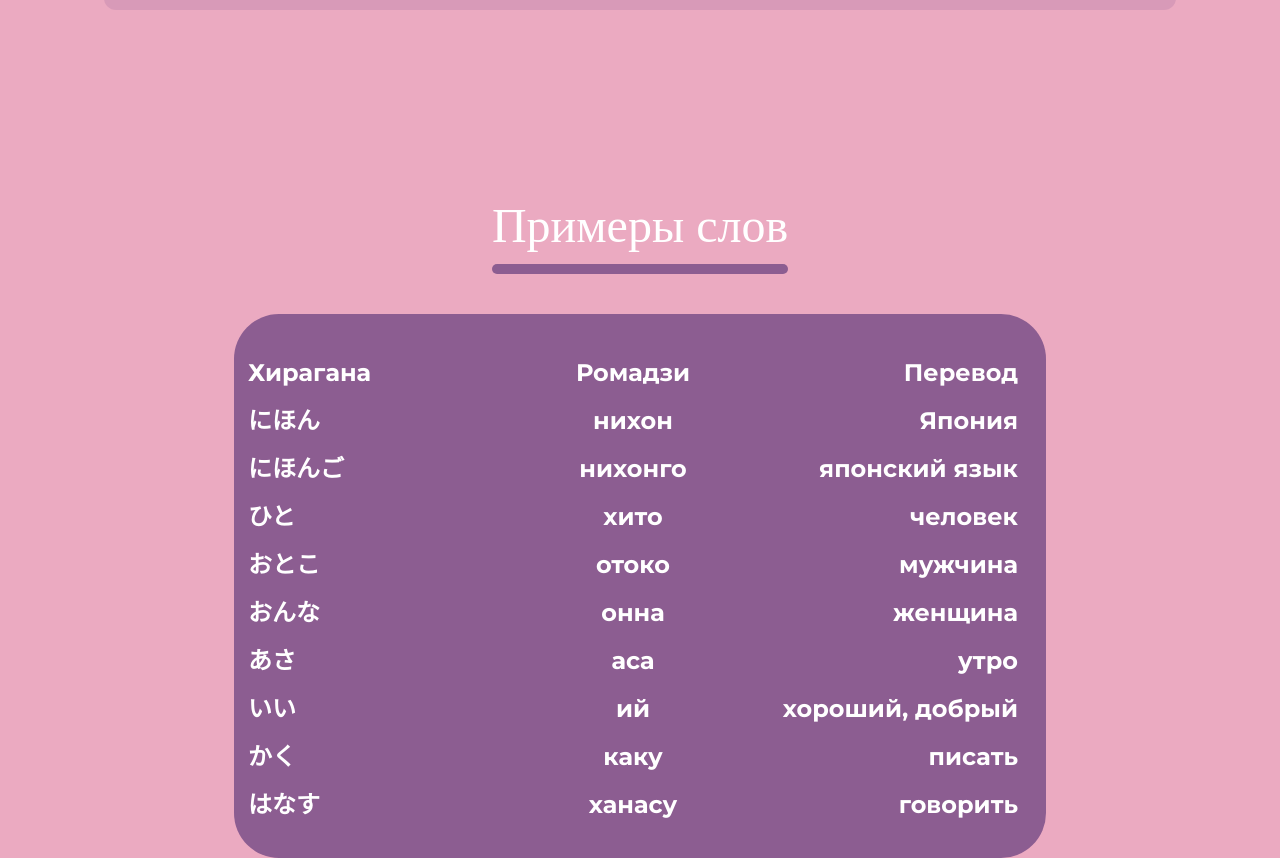
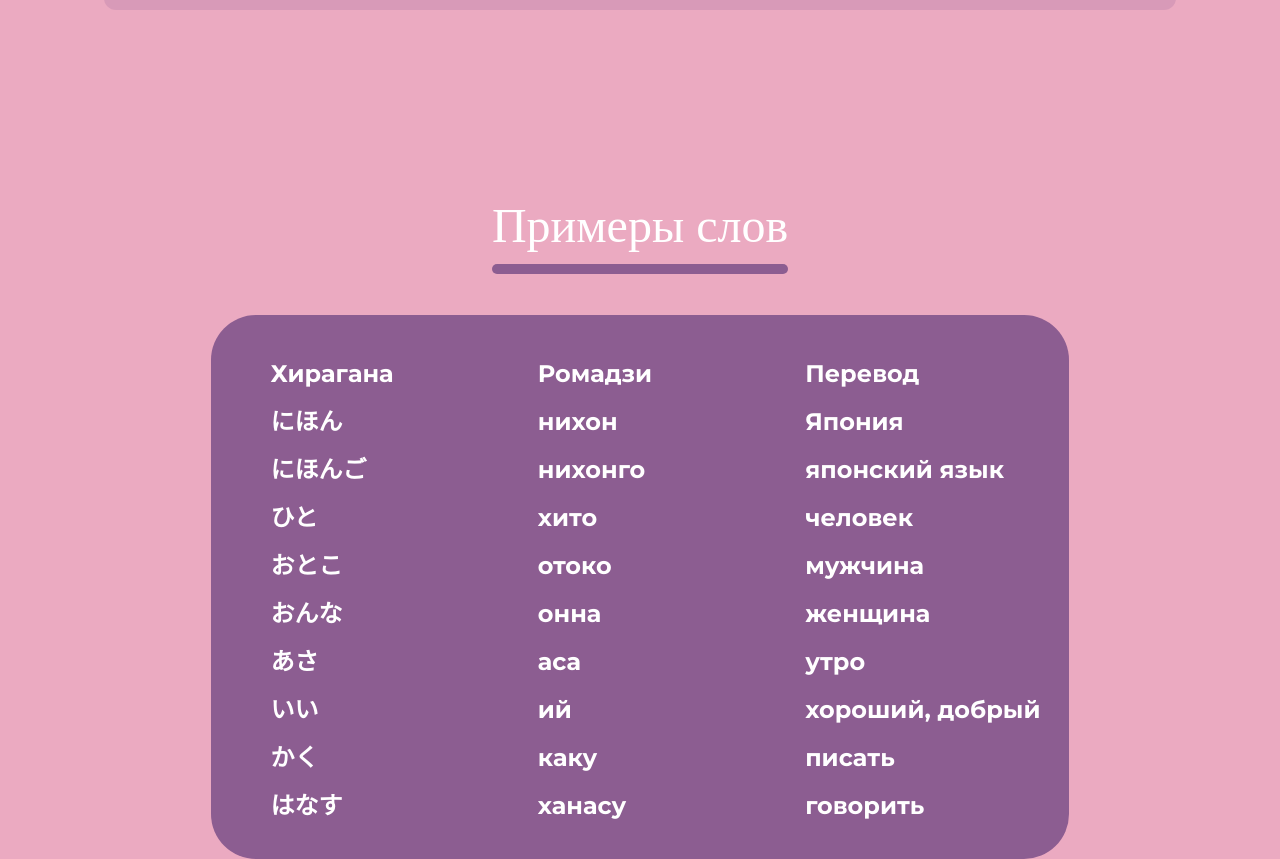
Before and after one commit to makesomelayouts/hirakata, a React (Vite) app: page /hiragana in a window 1280 px wide. Shown: the part 2940-3799 px from the top of the page. Built offline with nearby package versions, Linux system fonts and the light colour scheme; a web font is replaced by a local one.

Commit message:
Alphabet: Align text to the left

```diff
--- a/src/pages/Hiragana.jsx
+++ b/src/pages/Hiragana.jsx
@@ -177,7 +177,7 @@ function Hiragana() {
         </div>
       </section>
 
-      <section className="flex flex-col items-center justify-center gap-10 max-w-[1200px] mx-auto mt-32">
+      <section className="flex flex-col items-center justify-center gap-[41px] max-w-[1200px] mx-auto mt-32">
         <div className="flex flex-col items-center justify-center px-8">
           <h1 className="mt-[64px] text-center font-header text-5xl">
             Примеры слов
@@ -185,11 +185,11 @@ function Hiragana() {
           <div className="mt-3.5 bg-[#8C5D91] h-2.5 w-full rounded-full"></div>
         </div>
 
-        <div className="font-body font-bold pt-[43px] pr-[28px] pl-[14px] pb-[37px] bg-[#8C5D91] rounded-[45px] text-2xl">
+        <div className="font-body font-bold pt-[43px] pr-[28px] pl-[59px] pb-[37px] bg-[#8C5D91] rounded-[45px] text-2xl">
           <div className="grid grid-cols-3 gap-x-8 gap-y-4">
             <div className="font-body text-2xl">Хирагана</div>
-            <div className="text-center">Ромадзи</div>
-            <div className="text-right">Перевод</div>
+            <div className="">Ромадзи</div>
+            <div className="">Перевод</div>
 
             {[
               ["にほん", "нихон", "Япония"],
@@ -204,8 +204,8 @@ function Hiragana() {
             ].map(([hiragana, romaji, translation], index) => (
               <div key={`row-${index}`} className="contents">
                 <div className="font-jp text-2xl">{hiragana}</div>
-                <div className="text-center">{romaji}</div>
-                <div className="text-right">{translation}</div>
+                <div className="">{romaji}</div>
+                <div className="">{translation}</div>
               </div>
             ))}
           </div>
```
